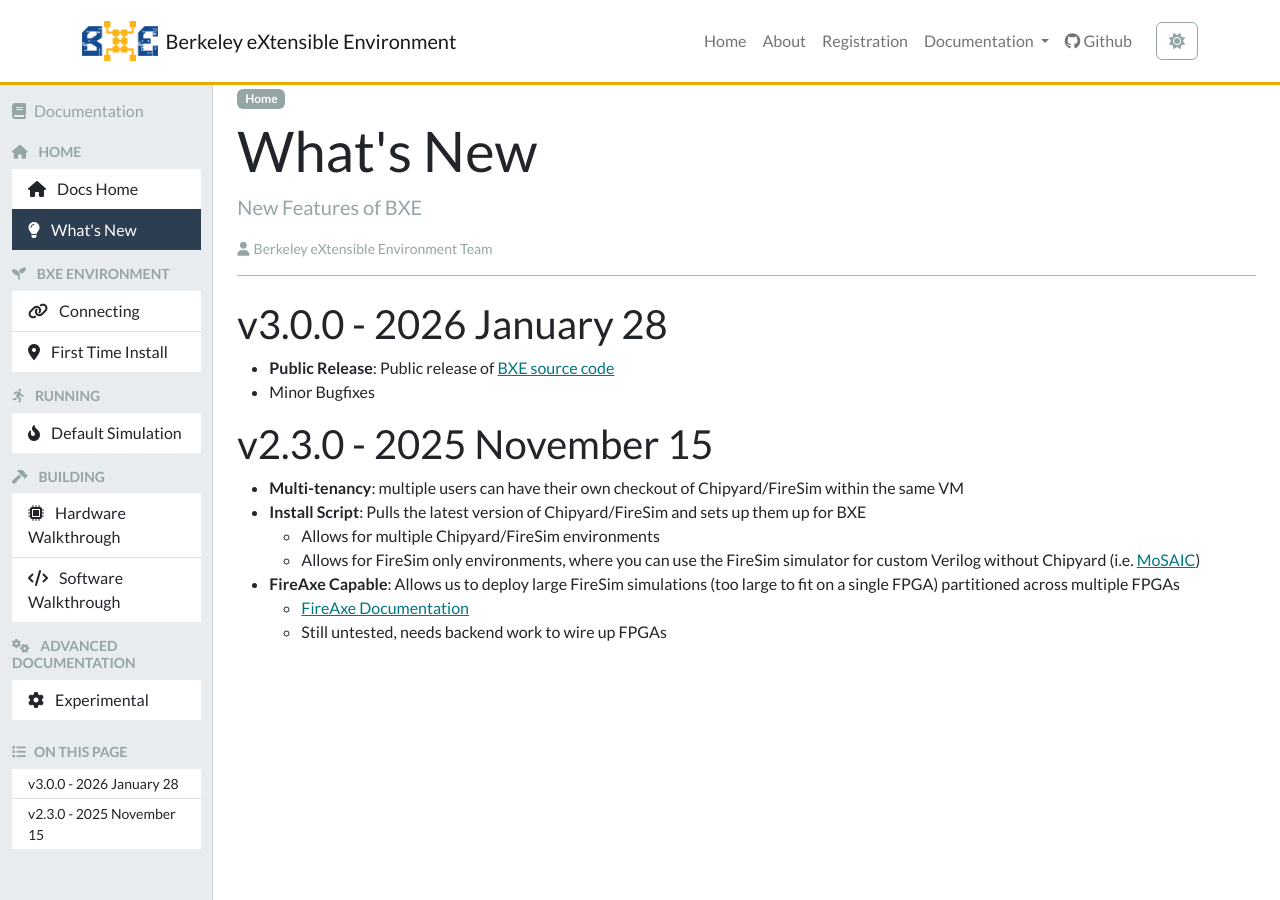
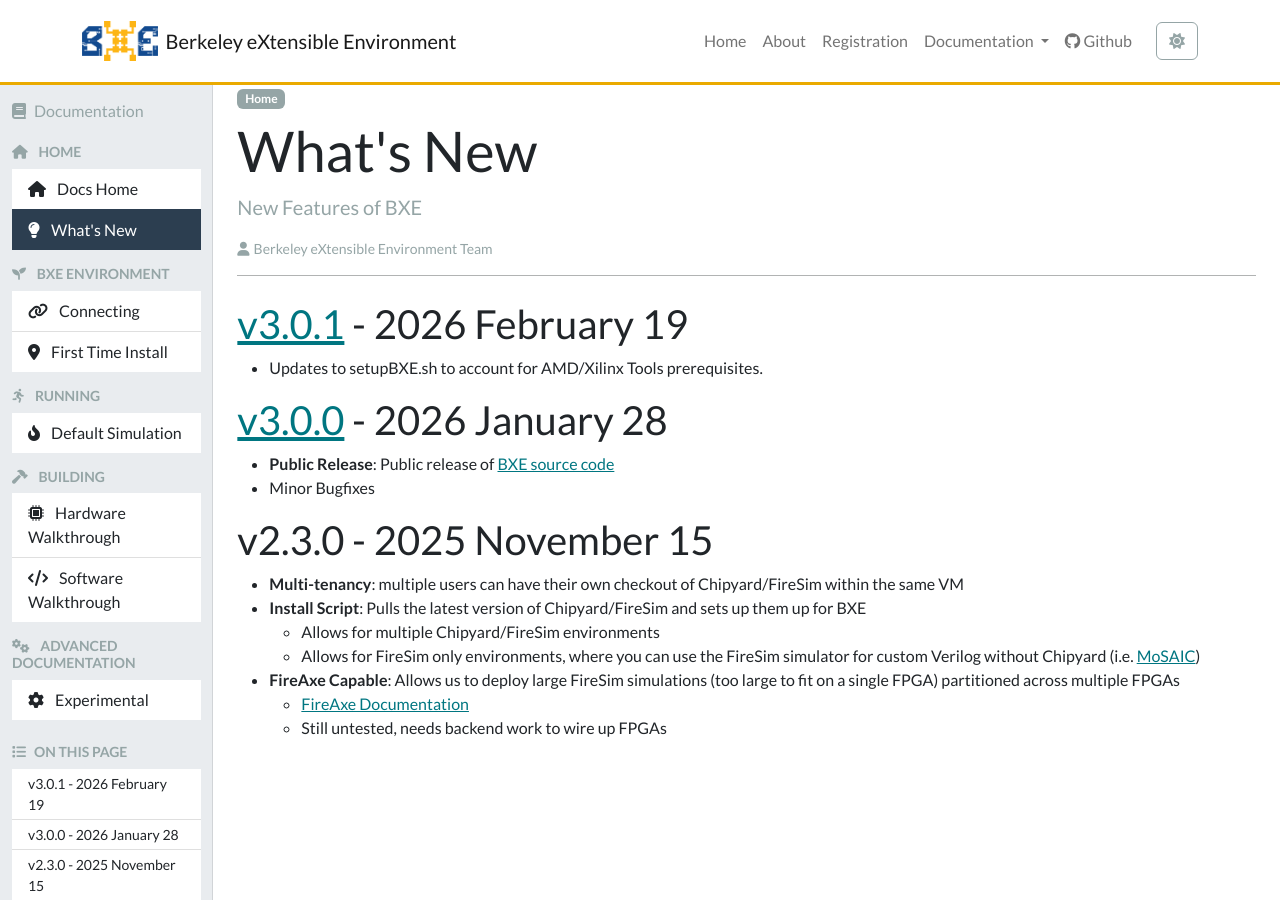
Before and after one commit to lbnlbxe/lbnlbxe.github.io, a Jekyll site: the page built from pages/docs/whats-new.md, in a window 1280 px wide and 900 px high. Built offline with Jekyll 4.4.1, drawn with Linux system fonts in a browser that asks for light colours; nearby versions of some CDN libraries.

Commit message:
Bump for v3.0.1 release

```diff
--- a/pages/docs/whats-new.md
+++ b/pages/docs/whats-new.md
@@ -10,7 +10,11 @@ permalink: /docs/whats-new
 order: 2
 ---
 
-## v3.0.0 - 2026 January 28
+## [v3.0.1](https://github.com/lbnlbxe/bxe/releases/tag/v3.0.1) - 2026 February 19
+
+- Updates to setupBXE.sh to account for AMD/Xilinx Tools prerequisites.
+
+## [v3.0.0](https://github.com/lbnlbxe/bxe/releases/tag/v3.0.0) - 2026 January 28
 
 - **Public Release**: Public release of [BXE source code](https://github.com/lbnlbxe/bxe)
 - Minor Bugfixes
```
Also changed, not shown: index.md (+1 -1 lines), pages/docs/index.md (+1 -1 lines).
